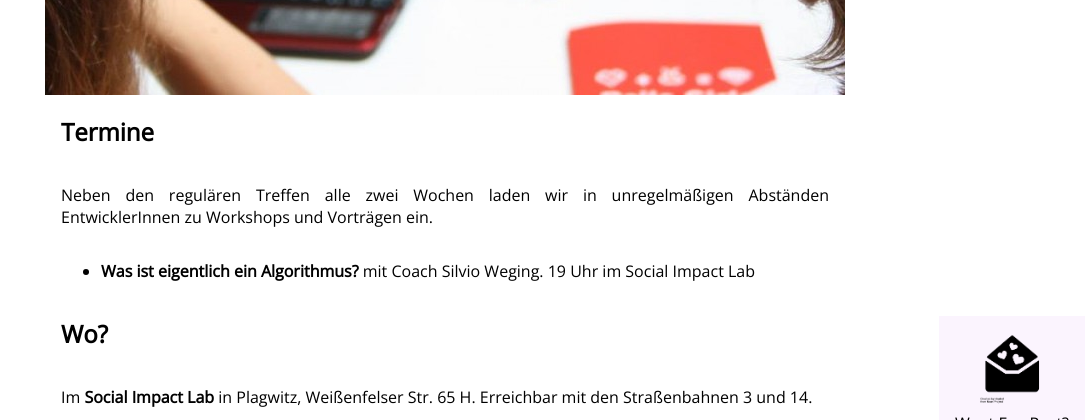
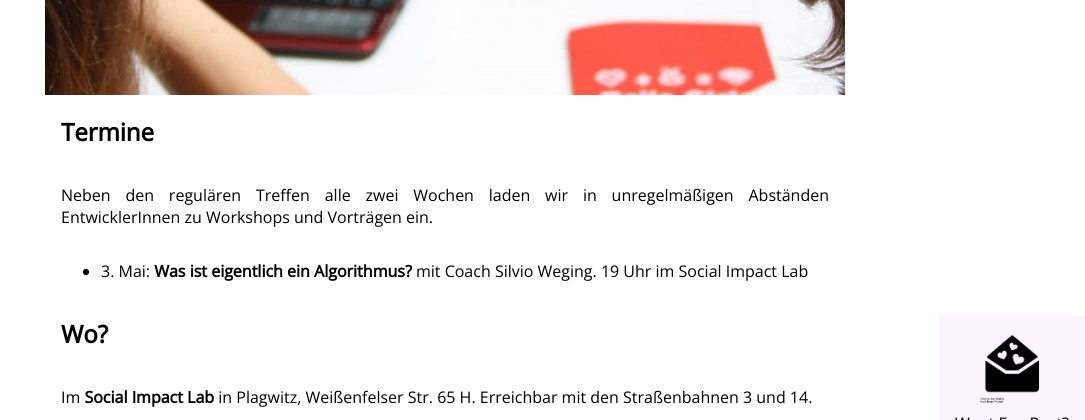
Before and after one commit to codegirls/codegirls.github.io, a Jekyll site: the page index.html, which Jekyll copies as it is, in a window 1280 px wide and 900 px high, scrolled down 1056 px, cut to the strip 0-420 px from the top of the window. Shown: the whole strip, without its empty margins (195-1280 px from the left). Built offline with Jekyll 4.4.1, drawn with Linux system fonts in a browser that asks for light colours.

Commit message:
Datum hinzugefügt

```diff
--- a/index.html
+++ b/index.html
@@ -65,7 +65,7 @@
         <p>Neben den regulären Treffen alle zwei Wochen laden wir in unregelmäßigen Abständen EntwicklerInnen zu Workshops und Vorträgen ein.</p>
 
         <ul>
-          <li><b>Was ist eigentlich ein Algorithmus?</b> mit Coach Silvio Weging. 19 Uhr im Social Impact Lab</li>
+          <li>3. Mai: <b>Was ist eigentlich ein Algorithmus?</b> mit Coach Silvio Weging. 19 Uhr im Social Impact Lab</li>
         </ul>
       </section>
 
```
